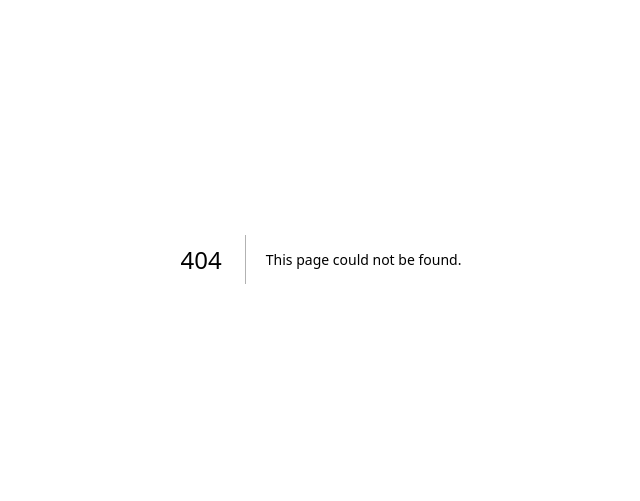
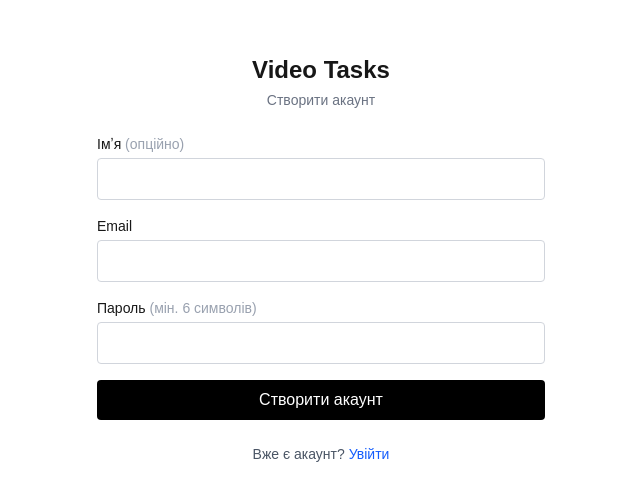
Before and after one commit to kmariasksks/video-tasks, a Next.js app: page /register in a window 1280 px wide. Before the commit this address had no page. Shown: the part 141-642 px from the top of the page, without its empty margins (319-959 px from the left). Built offline with nearby package versions, Linux system fonts and the light colour scheme.

Commit message:
Add auth: middleware, server actions, login/register pages

```diff
--- /dev/null
+++ b/app/auth/actions.ts
@@ -0,0 +1,57 @@
+'use server'
+
+import { createClient } from '@/lib/supabase/server'
+import { revalidatePath } from 'next/cache'
+import { redirect } from 'next/navigation'
+
+export type AuthState = { error: string | null } | null
+
+export async function signIn(
+  _prevState: AuthState,
+  formData: FormData
+): Promise<AuthState> {
+  const email = formData.get('email') as string
+  const password = formData.get('password') as string
+
+  const supabase = await createClient()
+  const { error } = await supabase.auth.signInWithPassword({ email, password })
+
+  if (error) {
+    return { error: error.message }
+  }
+
+  revalidatePath('/', 'layout')
+  redirect('/')
+}
+
+export async function signUp(
+  _prevState: AuthState,
+  formData: FormData
+): Promise<AuthState> {
+  const email = formData.get('email') as string
+  const password = formData.get('password') as string
+  const fullName = formData.get('full_name') as string
+
+  const supabase = await createClient()
+  const { error } = await supabase.auth.signUp({
+    email,
+    password,
+    options: {
+      data: { full_name: fullName || email.split('@')[0] },
+    },
+  })
+
+  if (error) {
+    return { error: error.message }
+  }
+
+  revalidatePath('/', 'layout')
+  redirect('/')
+}
+
+export async function signOut() {
+  const supabase = await createClient()
+  await supabase.auth.signOut()
+  revalidatePath('/', 'layout')
+  redirect('/login')
+}
--- /dev/null
+++ b/app/login/login-form.tsx
@@ -0,0 +1,57 @@
+'use client'
+
+import { useActionState } from 'react'
+import { signIn, type AuthState } from '@/app/auth/actions'
+
+const initialState: AuthState = null
+
+export function LoginForm() {
+  const [state, formAction, pending] = useActionState(signIn, initialState)
+
+  return (
+    <form action={formAction} className="space-y-4">
+      <div>
+        <label htmlFor="email" className="block text-sm font-medium mb-1">
+          Email
+        </label>
+        <input
+          id="email"
+          name="email"
+          type="email"
+          required
+          autoComplete="email"
+          className="w-full px-3 py-2 border border-gray-300 rounded focus:outline-none focus:ring-2 focus:ring-blue-500"
+        />
+      </div>
+
+      <div>
+        <label htmlFor="password" className="block text-sm font-medium mb-1">
+          Пароль
+        </label>
+        <input
+          id="password"
+          name="password"
+          type="password"
+          required
+          minLength={6}
+          autoComplete="current-password"
+          className="w-full px-3 py-2 border border-gray-300 rounded focus:outline-none focus:ring-2 focus:ring-blue-500"
+        />
+      </div>
+
+      {state?.error && (
+        <div className="text-sm text-red-700 bg-red-50 border border-red-200 rounded p-3">
+          {state.error}
+        </div>
+      )}
+
+      <button
+        type="submit"
+        disabled={pending}
+        className="w-full bg-black text-white py-2 rounded font-medium hover:bg-gray-800 disabled:opacity-50 disabled:cursor-not-allowed"
+      >
+        {pending ? 'Входимо…' : 'Увійти'}
+      </button>
+    </form>
+  )
+}
--- /dev/null
+++ b/app/login/page.tsx
@@ -0,0 +1,24 @@
+import Link from 'next/link'
+import { LoginForm } from '../login/login-form'
+
+export default function LoginPage() {
+  return (
+    <main className="min-h-screen flex items-center justify-center p-8">
+      <div className="w-full max-w-md space-y-6">
+        <div className="text-center">
+          <h1 className="text-2xl font-bold">Video Tasks</h1>
+          <p className="text-gray-500 text-sm mt-1">Увійти в акаунт</p>
+        </div>
+
+        <LoginForm />
+
+        <p className="text-sm text-center text-gray-600">
+          Немає акаунту?{' '}
+          <Link href="/register" className="text-blue-600 hover:underline">
+            Зареєструватись
+          </Link>
+        </p>
+      </div>
+    </main>
+  )
+}
--- a/app/page.tsx
+++ b/app/page.tsx
@@ -1,39 +1,51 @@
 import { createClient } from '@/lib/supabase/server'
+import { signOut } from '@/app/auth/actions'
 
 export default async function Home() {
   const supabase = await createClient()
+  const {
+    data: { user },
+  } = await supabase.auth.getUser()
 
-  const { data: tasks, error } = await supabase
-    .from('tasks')
-    .select('id')
+  // Middleware вже гарантує що user не null тут,
+  // але TypeScript цього не знає — тому перестраховуємось.
+  if (!user) return null
+
+  const { data: profile } = await supabase
+    .from('profiles')
+    .select('full_name, is_admin')
+    .eq('id', user.id)
+    .single()
 
   return (
-    <main className="min-h-screen flex items-center justify-center p-8">
-      <div className="max-w-lg space-y-4 text-center">
-        <h1 className="text-3xl font-bold">Video Tasks</h1>
-        <p className="text-gray-600">Smoke test</p>
+    <div className="min-h-screen">
+      <header className="border-b bg-white">
+        <div className="max-w-6xl mx-auto px-6 py-4 flex justify-between items-center">
+          <h1 className="text-xl font-bold">Video Tasks</h1>
 
-        {error ? (
-          <div className="border border-red-300 bg-red-50 rounded p-4 text-left">
-            <p className="font-semibold text-red-700">Supabase error</p>
-            <pre className="text-xs mt-2 text-red-900 whitespace-pre-wrap">
-              {error.message}
-            </pre>
+          <div className="flex items-center gap-4">
+            <div className="text-sm text-right">
+              <div className="font-medium">{profile?.full_name ?? user.email}</div>
+              <div className="text-gray-500 text-xs">{user.email}</div>
+            </div>
+            <form action={signOut}>
+              <button
+                type="submit"
+                className="text-sm px-3 py-1.5 border rounded hover:bg-gray-50"
+              >
+                Вийти
+              </button>
+            </form>
           </div>
-        ) : (
-          <div className="border border-green-300 bg-green-50 rounded p-4">
-            <p className="font-semibold text-green-700">
-              ✓ Connected to Supabase
-            </p>
-            <p className="text-sm mt-1 text-green-900">
-              Tasks visible: {tasks?.length ?? 0}
-            </p>
-            <p className="text-xs mt-2 text-gray-600">
-              (0 очікувано — RLS блокує читання без сесії)
-            </p>
-          </div>
-        )}
-      </div>
-    </main>
+        </div>
+      </header>
+
+      <main className="max-w-6xl mx-auto p-6">
+        <div className="border-2 border-dashed border-gray-300 rounded-lg p-12 text-center text-gray-500">
+          <p className="text-lg">Kanban board</p>
+          <p className="text-sm mt-1">Буде тут завтра</p>
+        </div>
+      </main>
+    </div>
   )
 }
--- /dev/null
+++ b/app/register/page.tsx
@@ -0,0 +1,24 @@
+import Link from 'next/link'
+import { RegisterForm } from '../register/register-form'
+
+export default function RegisterPage() {
+  return (
+    <main className="min-h-screen flex items-center justify-center p-8">
+      <div className="w-full max-w-md space-y-6">
+        <div className="text-center">
+          <h1 className="text-2xl font-bold">Video Tasks</h1>
+          <p className="text-gray-500 text-sm mt-1">Створити акаунт</p>
+        </div>
+
+        <RegisterForm />
+
+        <p className="text-sm text-center text-gray-600">
+          Вже є акаунт?{' '}
+          <Link href="/login" className="text-blue-600 hover:underline">
+            Увійти
+          </Link>
+        </p>
+      </div>
+    </main>
+  )
+}
--- /dev/null
+++ b/app/register/register-form.tsx
@@ -0,0 +1,70 @@
+'use client'
+
+import { useActionState } from 'react'
+import { signUp, type AuthState } from '@/app/auth/actions'
+
+const initialState: AuthState = null
+
+export function RegisterForm() {
+  const [state, formAction, pending] = useActionState(signUp, initialState)
+
+  return (
+    <form action={formAction} className="space-y-4">
+      <div>
+        <label htmlFor="full_name" className="block text-sm font-medium mb-1">
+          Імʼя <span className="text-gray-400">(опційно)</span>
+        </label>
+        <input
+          id="full_name"
+          name="full_name"
+          type="text"
+          autoComplete="name"
+          className="w-full px-3 py-2 border border-gray-300 rounded focus:outline-none focus:ring-2 focus:ring-blue-500"
+        />
+      </div>
+
+      <div>
+        <label htmlFor="email" className="block text-sm font-medium mb-1">
+          Email
+        </label>
+        <input
+          id="email"
+          name="email"
+          type="email"
+          required
+          autoComplete="email"
+          className="w-full px-3 py-2 border border-gray-300 rounded focus:outline-none focus:ring-2 focus:ring-blue-500"
+        />
+      </div>
+
+      <div>
+        <label htmlFor="password" className="block text-sm font-medium mb-1">
+          Пароль <span className="text-gray-400">(мін. 6 символів)</span>
+        </label>
+        <input
+          id="password"
+          name="password"
+          type="password"
+          required
+          minLength={6}
+          autoComplete="new-password"
+          className="w-full px-3 py-2 border border-gray-300 rounded focus:outline-none focus:ring-2 focus:ring-blue-500"
+        />
+      </div>
+
+      {state?.error && (
+        <div className="text-sm text-red-700 bg-red-50 border border-red-200 rounded p-3">
+          {state.error}
+        </div>
+      )}
+
+      <button
+        type="submit"
+        disabled={pending}
+        className="w-full bg-black text-white py-2 rounded font-medium hover:bg-gray-800 disabled:opacity-50 disabled:cursor-not-allowed"
+      >
+        {pending ? 'Створюємо…' : 'Створити акаунт'}
+      </button>
+    </form>
+  )
+}
--- /dev/null
+++ b/lib/supabase/middleware.ts
@@ -0,0 +1,53 @@
+import { createServerClient } from '@supabase/ssr'
+import { NextResponse, type NextRequest } from 'next/server'
+
+export async function updateSession(request: NextRequest) {
+  let supabaseResponse = NextResponse.next({ request })
+
+  const supabase = createServerClient(
+    process.env.NEXT_PUBLIC_SUPABASE_URL!,
+    process.env.NEXT_PUBLIC_SUPABASE_ANON_KEY!,
+    {
+      cookies: {
+        getAll() {
+          return request.cookies.getAll()
+        },
+        setAll(cookiesToSet) {
+          cookiesToSet.forEach(({ name, value }) =>
+            request.cookies.set(name, value)
+          )
+          supabaseResponse = NextResponse.next({ request })
+          cookiesToSet.forEach(({ name, value, options }) =>
+            supabaseResponse.cookies.set(name, value, options)
+          )
+        },
+      },
+    }
+  )
+
+  // IMPORTANT: getUser() refreshes the session cookie if needed.
+  // Do not remove or move code between createServerClient and getUser().
+  const {
+    data: { user },
+  } = await supabase.auth.getUser()
+
+  const pathname = request.nextUrl.pathname
+  const isAuthPage =
+    pathname.startsWith('/login') || pathname.startsWith('/register')
+
+  // Not logged in and trying to access anything except auth pages → login
+  if (!user && !isAuthPage) {
+    const url = request.nextUrl.clone()
+    url.pathname = '/login'
+    return NextResponse.redirect(url)
+  }
+
+  // Already logged in and trying to access login/register → home
+  if (user && isAuthPage) {
+    const url = request.nextUrl.clone()
+    url.pathname = '/'
+    return NextResponse.redirect(url)
+  }
+
+  return supabaseResponse
+}
--- /dev/null
+++ b/middleware.ts
@@ -0,0 +1,19 @@
+import { type NextRequest } from 'next/server'
+import { updateSession } from '@/lib/supabase/middleware'
+
+export async function middleware(request: NextRequest) {
+  return await updateSession(request)
+}
+
+export const config = {
+  matcher: [
+    /*
+     * Match all request paths except:
+     * - _next/static (static files)
+     * - _next/image (image optimization)
+     * - favicon.ico
+     * - image files (svg, png, jpg, etc)
+     */
+    '/((?!_next/static|_next/image|favicon.ico|.*\\.(?:svg|png|jpg|jpeg|gif|webp)$).*)',
+  ],
+}
```
